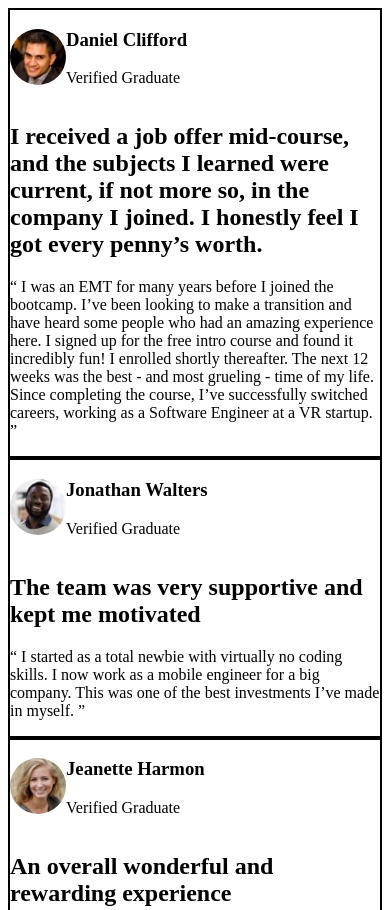
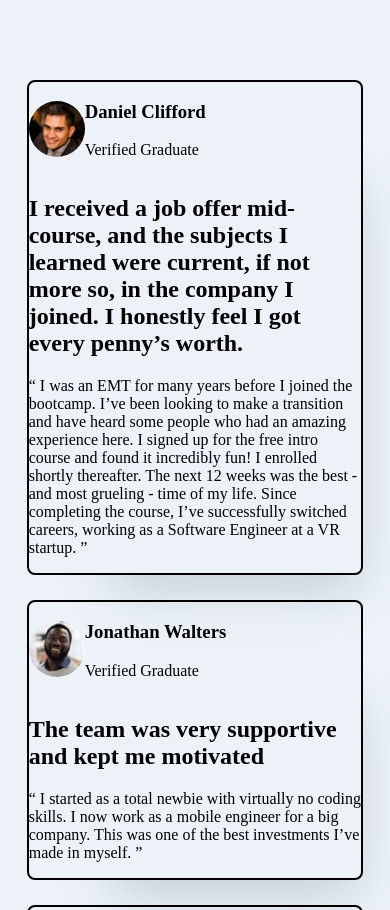
Before and after one commit to vikrambenipal/testimonials-css-grid, a plain HTML site: page index.html in a window 390 px wide. Shown: the top 910 px of the page. Drawn offline with Linux system fonts and the light colour scheme.

Commit message:
basic css mobile in progress

```diff
--- a/style.css
+++ b/style.css
@@ -1,5 +1,27 @@
+@font-face{
+    font-family: 'barlow-semibold';
+    src: url(Barlow_Semi_Condensed/BarlowSemiCondensed-SemiBold.ttf);
+}
+@font-face{
+    font-family: 'barlow-medium';
+    src: url(Barlow_Semi_Condensed/BarlowSemiCondensed-Medium.ttf);
+}
+body{
+    background-color: #ECF2F8;
+}
+.app-container{
+    display: flex;
+    flex-direction: column;
+    align-items: center;
+    justify-content: center;
+    width: 90%;
+    margin: 80px auto;
+}
 .box{
     border: 2px solid black;
+    border-radius: 8px;
+    box-shadow: 40px 60px 50px -47px rgba(72,85,106, 0.2474);
+    margin-bottom: 25px;
 }
 .bio{
     display: flex;
```
Also changed, not shown: Barlow_Semi_Condensed/BarlowSemiCondensed-Black.ttf (added), Barlow_Semi_Condensed/BarlowSemiCondensed-BlackItalic.ttf (added), Barlow_Semi_Condensed/BarlowSemiCondensed-Bold.ttf (added), Barlow_Semi_Condensed/BarlowSemiCondensed-BoldItalic.ttf (added), Barlow_Semi_Condensed/BarlowSemiCondensed-ExtraBold.ttf (added), Barlow_Semi_Condensed/BarlowSemiCondensed-ExtraBoldItalic.ttf (added), Barlow_Semi_Condensed/BarlowSemiCondensed-ExtraLight.ttf (added), Barlow_Semi_Condensed/BarlowSemiCondensed-ExtraLightItalic.ttf (added), Barlow_Semi_Condensed/BarlowSemiCondensed-Italic.ttf (added), Barlow_Semi_Condensed/BarlowSemiCondensed-Light.ttf (added), Barlow_Semi_Condensed/BarlowSemiCondensed-LightItalic.ttf (added), Barlow_Semi_Condensed/BarlowSemiCondensed-Medium.ttf (added), Barlow_Semi_Condensed/BarlowSemiCondensed-MediumItalic.ttf (added), Barlow_Semi_Condensed/BarlowSemiCondensed-Regular.ttf (added), 5 more files.
